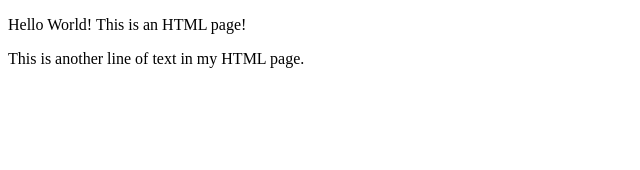
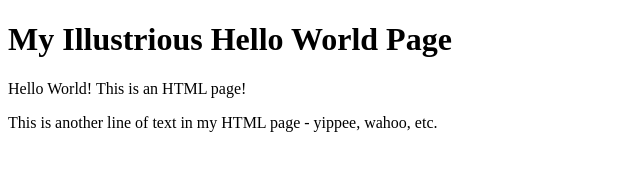
Before and after one commit to joshelboom/iffall2024, a plain HTML site: page hello/index.html in a window 1280 px wide. Shown: the whole page, without its empty margins (0-640 px from the left). Drawn offline with Linux system fonts and the light colour scheme.

Commit message:
Second commit for Hello World Assignment
(forgot to save text in headline tag)

```diff
--- a/hello/index.html
+++ b/hello/index.html
@@ -6,8 +6,10 @@
         </title>
     </head>
     <body>
+        <h1>My Illustrious Hello World Page</h1>
+
         <p>Hello World! This is an HTML page!</p>
 
-        <p>This is another line of text in my HTML page.</p>
+        <p>This is another line of text in my HTML page - yippee, wahoo, etc.</p>
     </body>
 </html>
```
